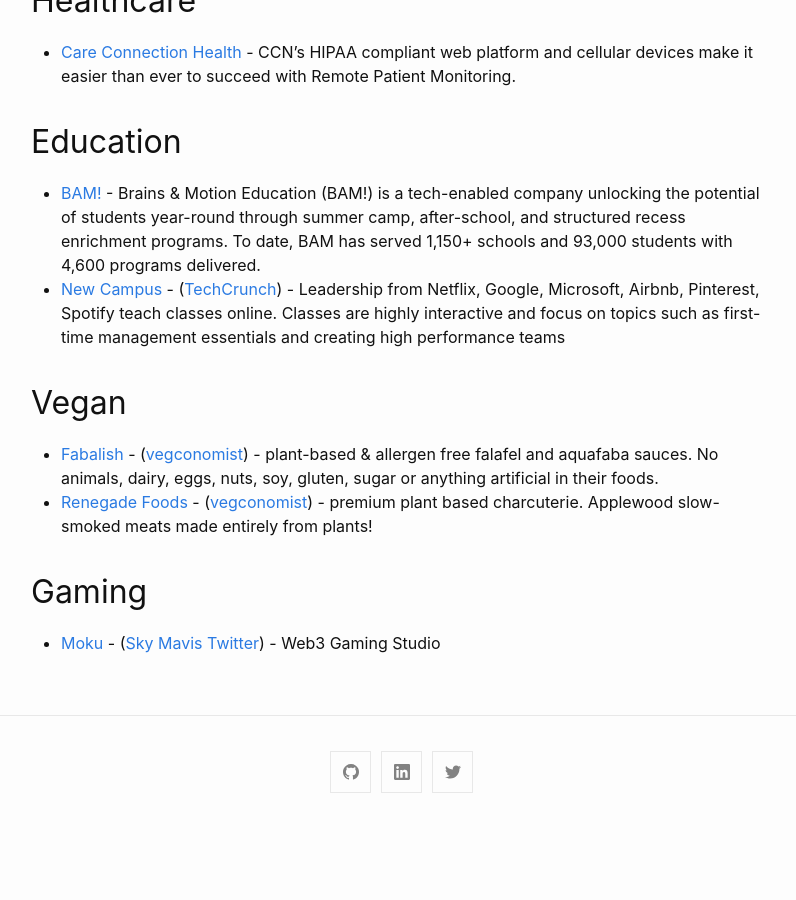
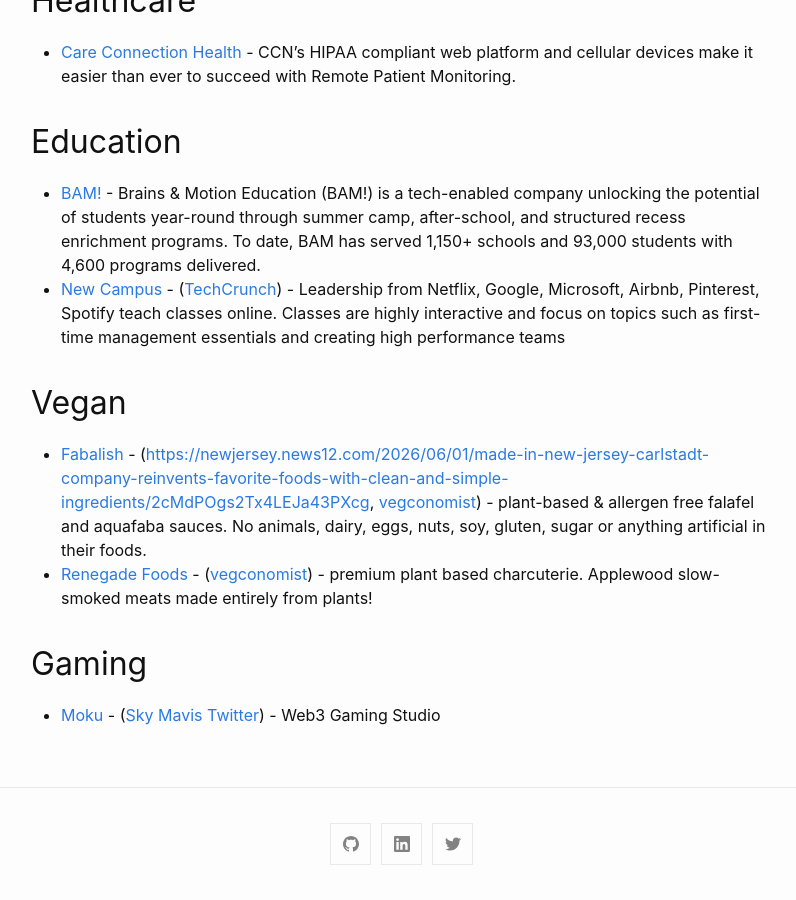
Before and after one commit to katpavan/katpavan.github.io, a Jekyll site: the page built from index.md, in a window 1280 px wide and 900 px high, scrolled down 757 px. Shown: the whole window, without its empty margins (239-1035 px from the left). Built offline with Jekyll 4.4.1, drawn with Linux system fonts in a browser that asks for light colours; before the commit the page ends 1585 px from its top, so only the background shows below that; some of the changed lines change nothing that is shown.

Commit message:
Update index.md

```diff
--- a/index.md
+++ b/index.md
@@ -50,7 +50,7 @@
 
 ## Vegan
 
-- [Fabalish](https://www.fabalish.com) - ([vegconomist](https://vegconomist.com/food-and-beverage/egg-alternatives/crafty-counter-fabalish-first-ever-vegan-deviled-eggs/)) - plant-based & allergen free falafel and aquafaba sauces. No animals, dairy, eggs, nuts, soy, gluten, sugar or anything artificial in their foods.
+- [Fabalish](https://www.fabalish.com) - ([https://newjersey.news12.com/2026/06/01/made-in-new-jersey-carlstadt-company-reinvents-favorite-foods-with-clean-and-simple-ingredients/2cMdPOgs2Tx4LEJa43PXcg](NJ News 12), [vegconomist](https://vegconomist.com/food-and-beverage/egg-alternatives/crafty-counter-fabalish-first-ever-vegan-deviled-eggs/)) - plant-based & allergen free falafel and aquafaba sauces. No animals, dairy, eggs, nuts, soy, gluten, sugar or anything artificial in their foods.
 - [Renegade Foods](https://renegadefoods.com/) - ([vegconomist](https://vegconomist.com/company-news/renegade-foods-triples-production-capabilities/)) - premium plant based charcuterie. Applewood slow-smoked meats made entirely from plants!
 
 ## Gaming
```
